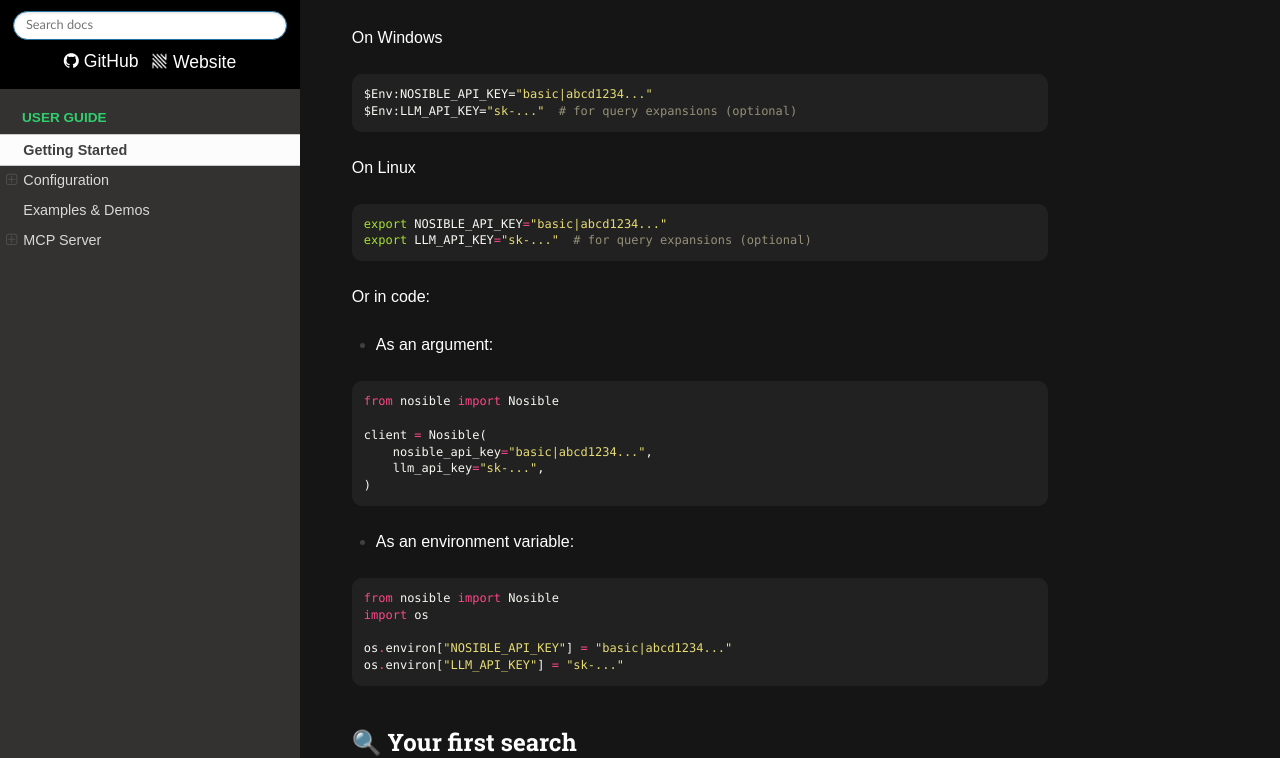
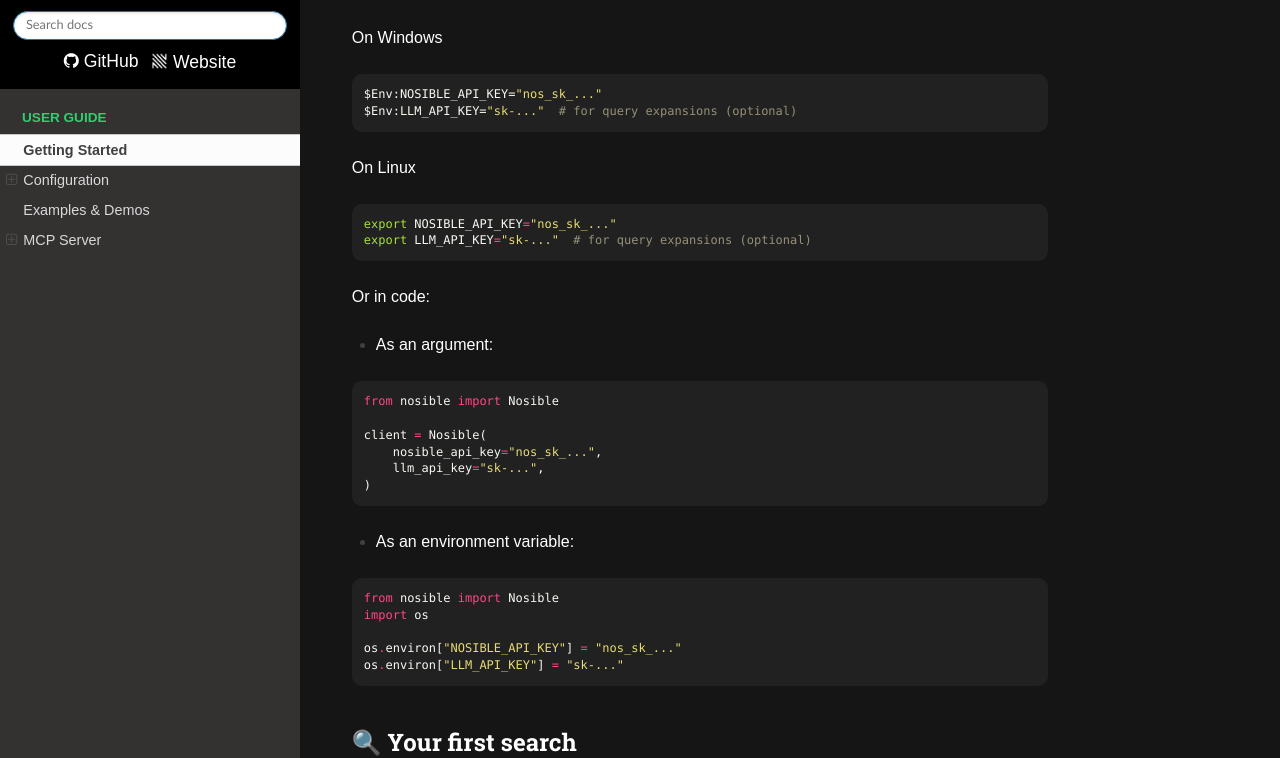
Before and after one commit to NosibleAI/nosible-py, a Sphinx documentation site: the page built from docs/index.rst, in a window 1280 px wide and 1400 px high, scrolled down 1023 px. Shown: the part 173-931 px from the top of the window. Built offline with Sphinx 7.4.7 and the Read the Docs theme 3.1.0, drawn with Linux system fonts in a browser that asks for light colours; some of the changed text lies outside the part shown.

Commit message:
[0.3.12] Docs: Now reflect the latest version of NOSIBLE correctly

```diff
--- a/docs/_templates/layout.html
+++ b/docs/_templates/layout.html
@@ -11,7 +11,7 @@
       GitHub
     </a>
     <a class="icon icon-nosible"
-       href="https://www.nosible.ai/"
+       href="https://www.nosible.com/"
        title="View Nosible website">
       Website
     </a>
--- a/docs/conf.py
+++ b/docs/conf.py
@@ -4,7 +4,7 @@
 project = 'Nosible Client'
 copyright = '2025, Nosible'
 author = 'Richard Taylor'
-release = '0.3.11'
+release = '0.3.12'
 
 extensions = [
     'sphinx.ext.autodoc',
@@ -21,7 +21,6 @@
     "special-members": False,
     "inherited-members": False,
     "show-inheritance": False,
-    # "excluded-members": "__init__",
 }
 autodoc_member_order = "bysource"
 autodoc_typehints = "description"
@@ -48,7 +47,7 @@
     'flyout_display': 'attached',
     'version_selector': True,
     'language_selector': True,
-    # Toc options
+    # Toc options.
     'collapse_navigation': False,
     'sticky_navigation': True,
     'navigation_depth': 4,
@@ -69,14 +68,11 @@
     "github_user": "NosibleAI",
     "github_repo": "nosible-py",
     "github_version": "main/docs/",
-    # "conf_py_path": "",
 }
 
 pygments_style = "monokai"
 
 def skip_dunder_and_attrs(app, what, name, obj, skip, options):
-    # 1) still skip __init__ (if you care), and
-    # 2) skip every attribute
     if name == "__init__" or what == "attribute":
         return True
     return None
--- a/docs/configuration.rst
+++ b/docs/configuration.rst
@@ -361,7 +361,7 @@
    from nosible import Nosible
 
    client = Nosible(
-       nosible_api_key="basic|abcd1234...",
+       nosible_api_key="nos_sk_...",
        llm_api_key="sk-...",
        openai_base_url="https://api.openrouter.ai/v1"
    )
--- a/docs/index.rst
+++ b/docs/index.rst
@@ -40,21 +40,21 @@
 🔑 Authentication
 ~~~~~~~~~~~~~~~~~
 
-1. Sign in to `NOSIBLE <https://www.nosible.ai/search-api>`_ and grab your free API key.
+1. Sign in to `NOSIBLE <https://nosible.com/>`_ and grab your free API key.
 2. Set it as an environment variable or pass directly:
 
 On Windows
 
 .. code:: powershell
 
-   $Env:NOSIBLE_API_KEY="basic|abcd1234..."
+   $Env:NOSIBLE_API_KEY="nos_sk_..."
    $Env:LLM_API_KEY="sk-..."  # for query expansions (optional)
 
 On Linux
 
 .. code:: bash
 
-   export NOSIBLE_API_KEY="basic|abcd1234..."
+   export NOSIBLE_API_KEY="nos_sk_..."
    export LLM_API_KEY="sk-..."  # for query expansions (optional)
 
 Or in code:
@@ -66,7 +66,7 @@
    from nosible import Nosible
 
    client = Nosible(
-       nosible_api_key="basic|abcd1234...",
+       nosible_api_key="nos_sk_...",
        llm_api_key="sk-...",
    )
 
@@ -77,7 +77,7 @@
    from nosible import Nosible
    import os
 
-   os.environ["NOSIBLE_API_KEY"] = "basic|abcd1234..."
+   os.environ["NOSIBLE_API_KEY"] = "nos_sk_..."
    os.environ["LLM_API_KEY"] = "sk-..."
 
 🔍 Your first search
@@ -122,6 +122,12 @@
 To easily view examples of how to use the client package, or demos to see what can be achieved with the NOSIBLE
 search engine, view our `examples and demos page <https://nosible-py.readthedocs.io/en/latest/examples.html>`__.
 
+🚫 Rate Limits
+~~~~~~~~~~~~~~
+
+To find rate limits and pricing info for the NOSIBLE Search API, visit our
+`subscriptions page <https://nosible.com/>`__..
+
 📡 Swagger Docs
 ~~~~~~~~~~~~~~~
 
--- a/docs/mcp_server.rst
+++ b/docs/mcp_server.rst
@@ -7,7 +7,7 @@
 Usage
 -----
 
-- Log on to `NOSIBLE <https://www.nosible.ai/search-api>`_ and retrieve your API key.
+- Log on to `NOSIBLE <https://www.nosible.com/>`_ and retrieve your API key.
 
 - Using with VSCode
 
```
